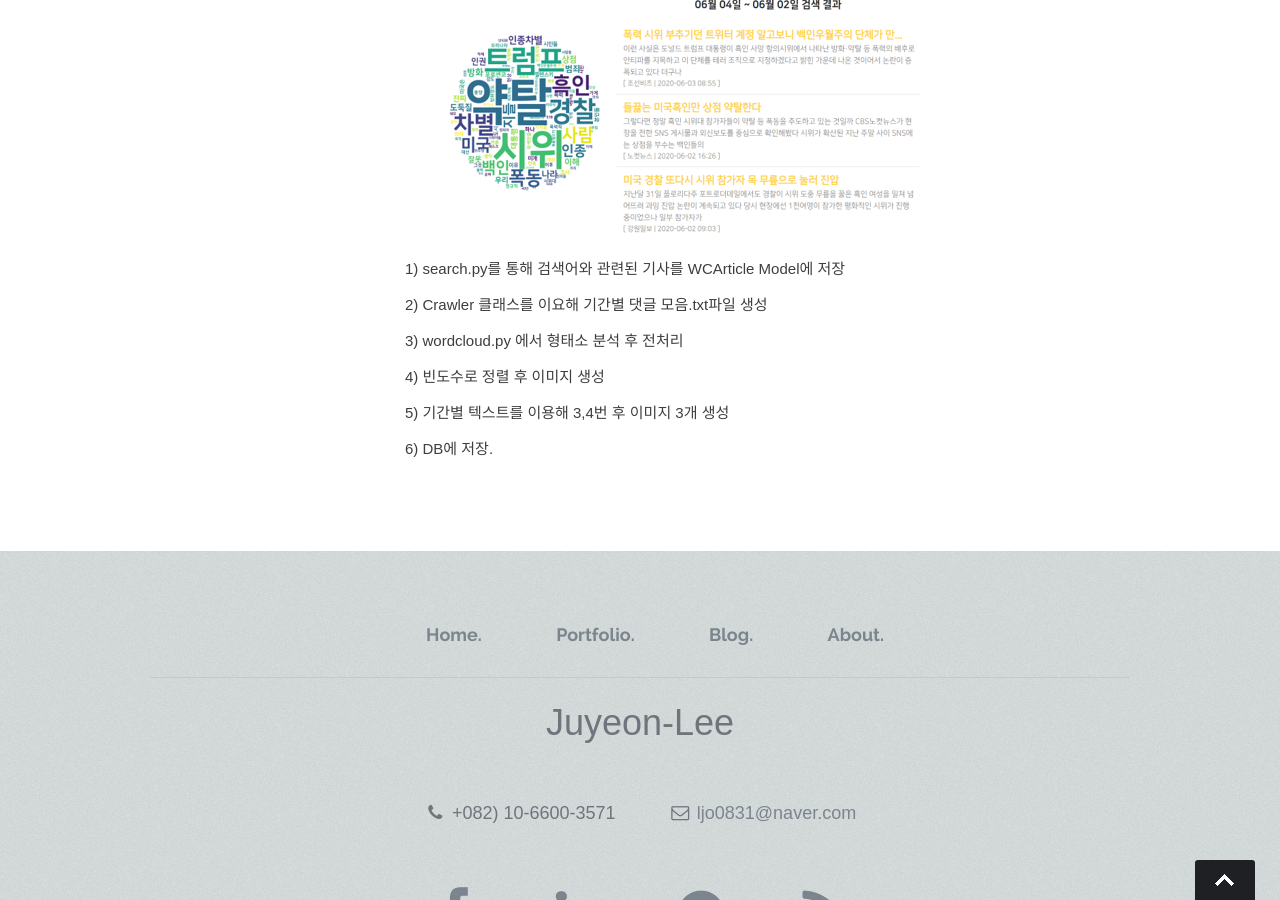
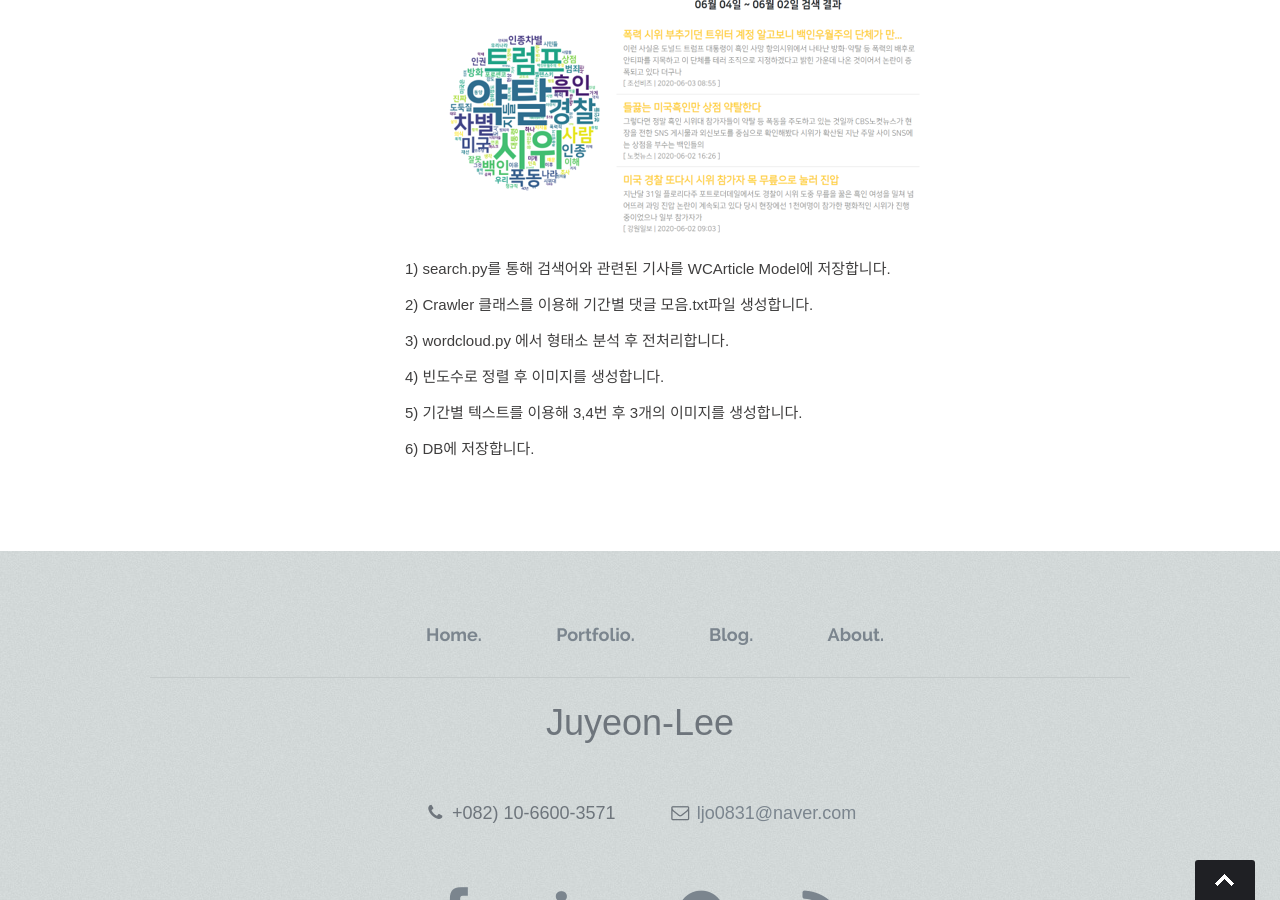
Before and after one commit to Juyeon-Lee/blog-just-after-graduate, a Jekyll site: the page built from _projects/2020-06-28-jerysword-news-w2v.md, in a window 1280 px wide and 900 px high, scrolled down 5003 px. Built offline with Jekyll 4.4.1, drawn with Linux system fonts in a browser that asks for light colours.

Commit message:
modify typo

```diff
--- a/_projects/2020-06-28-jerysword-news-w2v.md
+++ b/_projects/2020-06-28-jerysword-news-w2v.md
@@ -105,9 +105,9 @@ image_sliders:
 ### 6. 기간별 기사 조회 페이지 - 댓글 워드클라우드
 
 ![wordcloud page per period](/assets/img/portfolio/jerysword/wordcloud.png)
-  1) search.py를 통해 검색어와 관련된 기사를 WCArticle Model에 저장
-  2) Crawler 클래스를 이요해 기간별 댓글 모음.txt파일 생성
-  3) wordcloud.py 에서 형태소 분석 후 전처리
-  4) 빈도수로 정렬 후 이미지 생성
-  5) 기간별 텍스트를 이용해 3,4번 후 이미지 3개 생성
-  6) DB에 저장.
+  1) search.py를 통해 검색어와 관련된 기사를 WCArticle Model에 저장합니다.
+  2) Crawler 클래스를 이용해 기간별 댓글 모음.txt파일 생성합니다.
+  3) wordcloud.py 에서 형태소 분석 후 전처리합니다.
+  4) 빈도수로 정렬 후 이미지를 생성합니다.
+  5) 기간별 텍스트를 이용해 3,4번 후 3개의 이미지를 생성합니다.
+  6) DB에 저장합니다.
```
